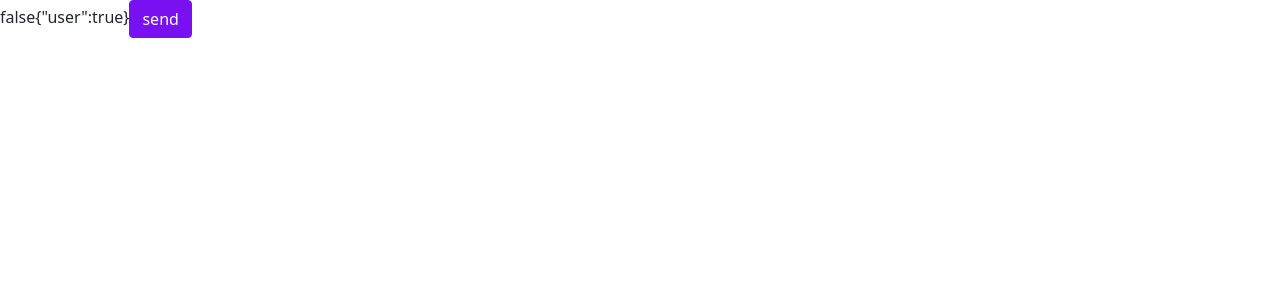
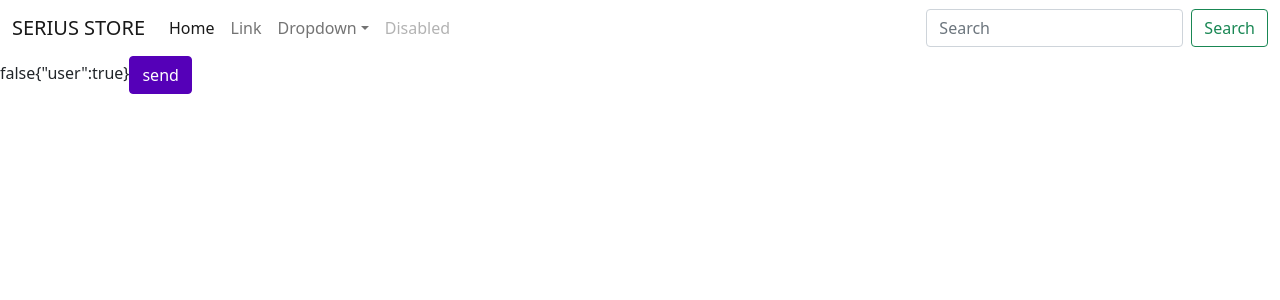
Before and after one commit to royal45mts/serius_building_web, a Next.js app: page / in a window 1280 px wide. Shown: the top 300 px of the page. Built offline with nearby package versions, Linux system fonts and the light colour scheme.

Commit message:
update : navbar

```diff
--- a/components/com_navbar.tsx
+++ b/components/com_navbar.tsx
@@ -2,5 +2,89 @@
 import type { AppProps } from "next/app";
 
 export default function Com_navbar({ children, Test }: any) {
-  return <div>{children}</div>;
+  return (
+    <div>
+      <nav className="navbar navbar-expand-lg navbar-light bg-light">
+        <div className="container-fluid">
+          <a className="navbar-brand" href="#">
+            SERIUS STORE
+          </a>
+          <button
+            className="navbar-toggler"
+            type="button"
+            data-bs-toggle="collapse"
+            data-bs-target="#navbarSupportedContent"
+            aria-controls="navbarSupportedContent"
+            aria-expanded="false"
+            aria-label="Toggle navigation"
+          >
+            <span className="navbar-toggler-icon"></span>
+          </button>
+          <div className="collapse navbar-collapse" id="navbarSupportedContent">
+            <ul className="navbar-nav me-auto mb-2 mb-lg-0">
+              <li className="nav-item">
+                <a className="nav-link active" aria-current="page" href="#">
+                  Home
+                </a>
+              </li>
+              <li className="nav-item">
+                <a className="nav-link" href="#">
+                  Link
+                </a>
+              </li>
+              <li className="nav-item dropdown">
+                <a
+                  className="nav-link dropdown-toggle"
+                  href="#"
+                  id="navbarDropdown"
+                  role="button"
+                  data-bs-toggle="dropdown"
+                  aria-expanded="false"
+                >
+                  Dropdown
+                </a>
+                <ul className="dropdown-menu" aria-labelledby="navbarDropdown">
+                  <li>
+                    <a className="dropdown-item" href="#">
+                      Action
+                    </a>
+                  </li>
+                  <li>
+                    <a className="dropdown-item" href="#">
+                      Another action
+                    </a>
+                  </li>
+                  <li>
+                    <hr className="dropdown-divider" />
+                  </li>
+                  <li>
+                    <a className="dropdown-item" href="#">
+                      Something else here
+                    </a>
+                  </li>
+                </ul>
+              </li>
+              <li className="nav-item">
+                <a className="nav-link disabled" href="#" aria-disabled="true">
+                  Disabled
+                </a>
+              </li>
+            </ul>
+            <form className="d-flex">
+              <input
+                className="form-control me-2"
+                type="search"
+                placeholder="Search"
+                aria-label="Search"
+              />
+              <button className="btn btn-outline-success" type="submit">
+                Search
+              </button>
+            </form>
+          </div>
+        </div>
+      </nav>
+      <div> {children}</div>
+    </div>
+  );
 }
--- a/pages/index.tsx
+++ b/pages/index.tsx
@@ -32,14 +32,14 @@
   };
   useEffect(() => {
     if (bolean === true) {
-      axios
+      /*axios
         .post("/api/sundareka", data_produk)
         .then((r) => {
           console.log(r, "check_data");
         })
         .catch((error) => {
           console.log(error, "check_data");
-        });
+        });*/
       // Cookies.set("user", "da");
       // Cookies.remove("user");
       // console.log(document.cookie);
--- a/styles/scss/color.module.scss
+++ b/styles/scss/color.module.scss
@@ -1,7 +1,7 @@
 //// Required
 
 $theme-colors: (
-  "primary": #7910f2,
+  "primary": #5500b8,
   "secondary": #d63384,
   "success": #198754,
   "info": #ffc107,
```
